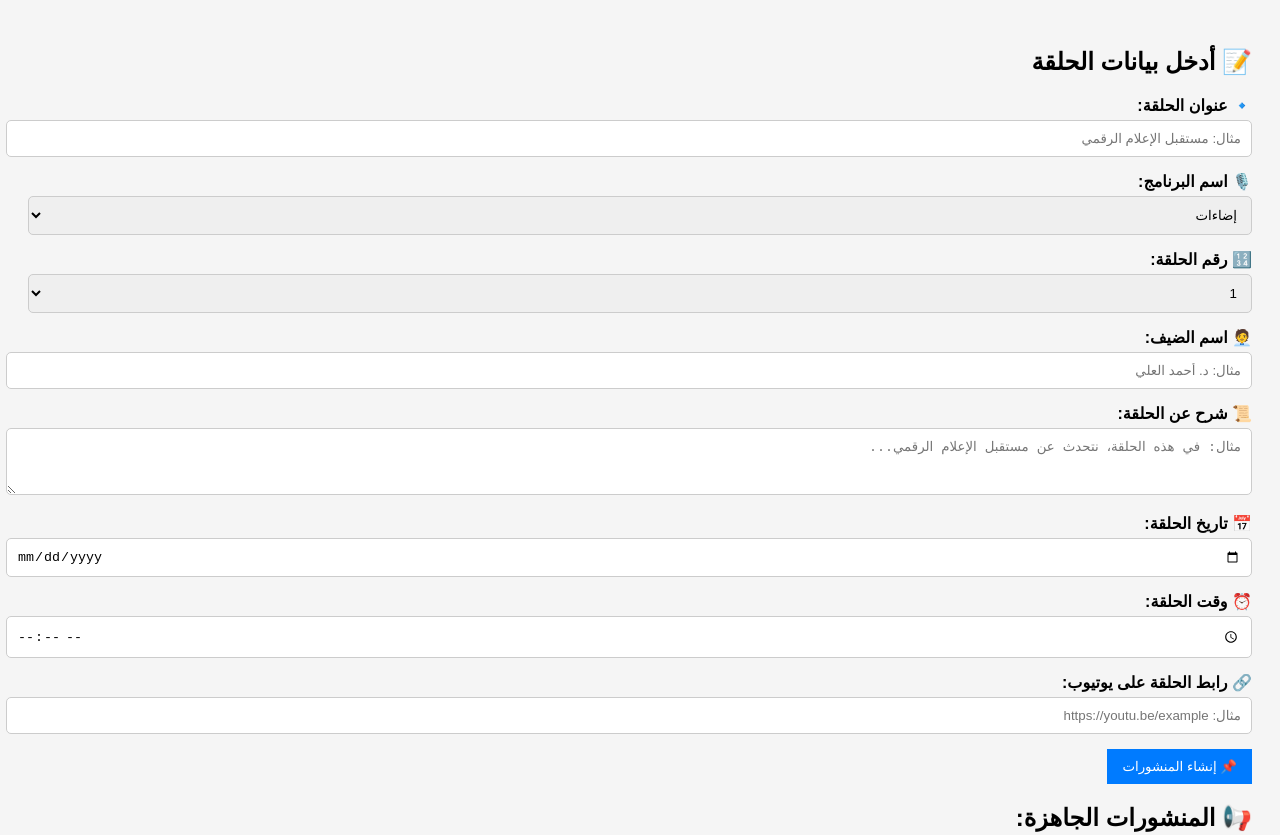
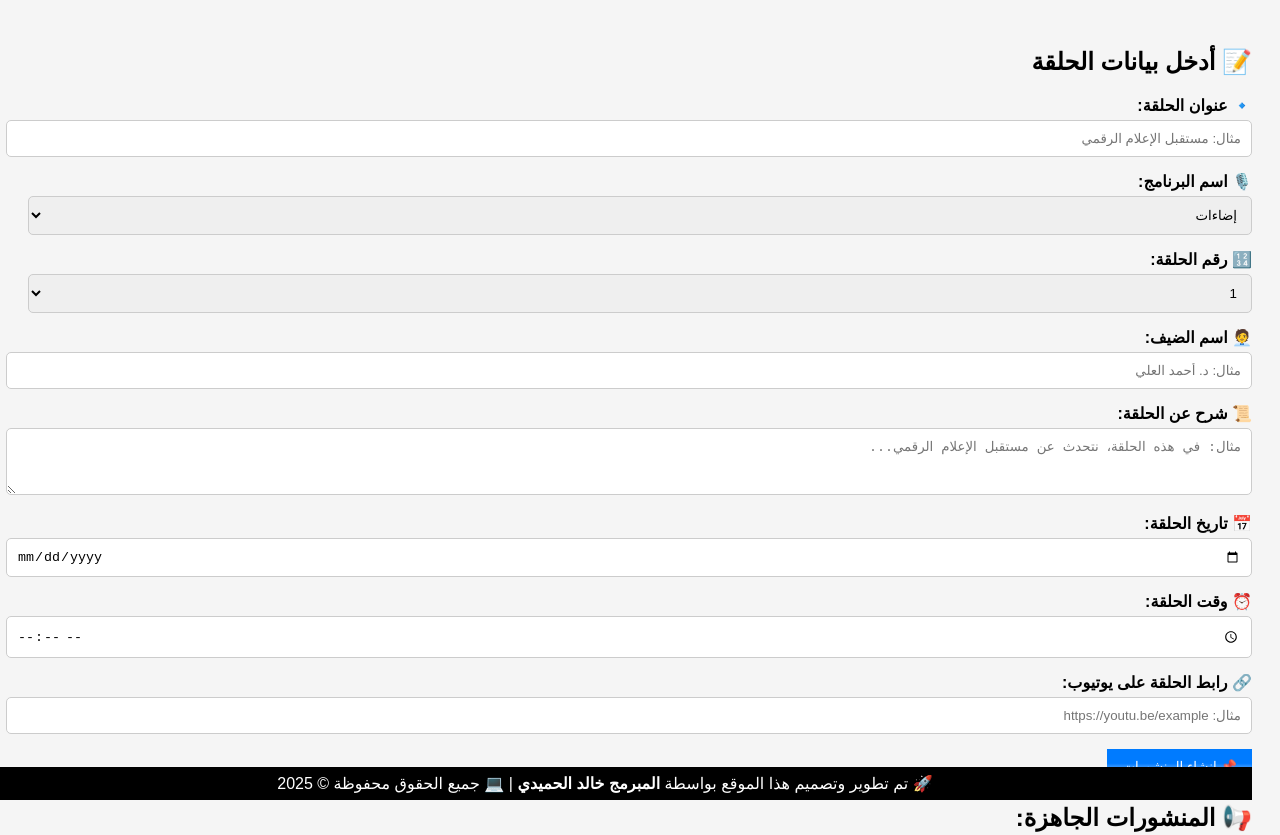
Before and after one commit to khaangelled/deirezzor, a plain HTML site: page index.html in a window 1280 px wide. Shown: the top 835 px of the page. Drawn offline with Linux system fonts and the light colour scheme.

Commit message:
Update index.html

```diff
--- a/index.html
+++ b/index.html
@@ -130,6 +130,8 @@
         alert("تم النسخ: " + textArea.value);
     }
 </script>
-
+<div style="position: fixed; bottom: 0; width: 100%; background-color: #000; color: #fff; text-align: center; padding: 7px; font-size: 16px; font-family: Arial, sans-serif; box-shadow: 0 -2px 2px rgba(255, 255, 255, 0.2);">
+    🚀 تم تطوير وتصميم هذا الموقع بواسطة <strong>المبرمج خالد الحميدي</strong> | 💻 جميع الحقوق محفوظة &copy; 2025
+</div>
 </body>
 </html>
```
